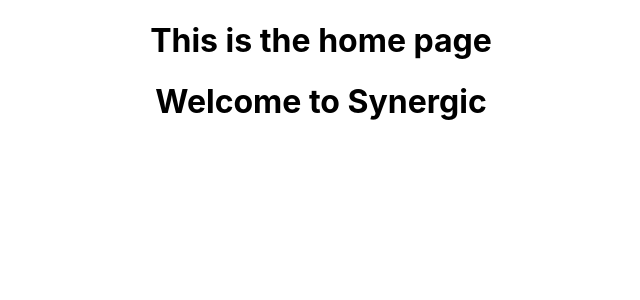
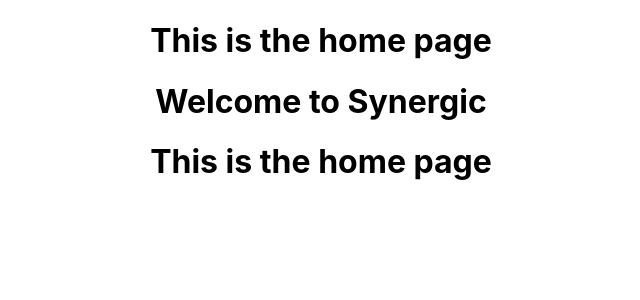
Before and after one commit to rupesh110/Task-management-Application, a React (Create React App) app: page / in a window 1280 px wide. Shown: the top 300 px of the page, without its empty margins (319-959 px from the left). Built offline with nearby package versions, Linux system fonts and the light colour scheme.

Commit message:
minor changes

```diff
--- a/src/components/screen/homePage/HomePageScreen.js
+++ b/src/components/screen/homePage/HomePageScreen.js
@@ -5,7 +5,8 @@
   return (
     <div>
           <h1>This is the home page</h1>
-            <h1>Welcome to Synergic</h1>
+          <h1>Welcome to Synergic</h1>
+          <h1>This is the home page</h1>
     </div>
   )
 }
```
